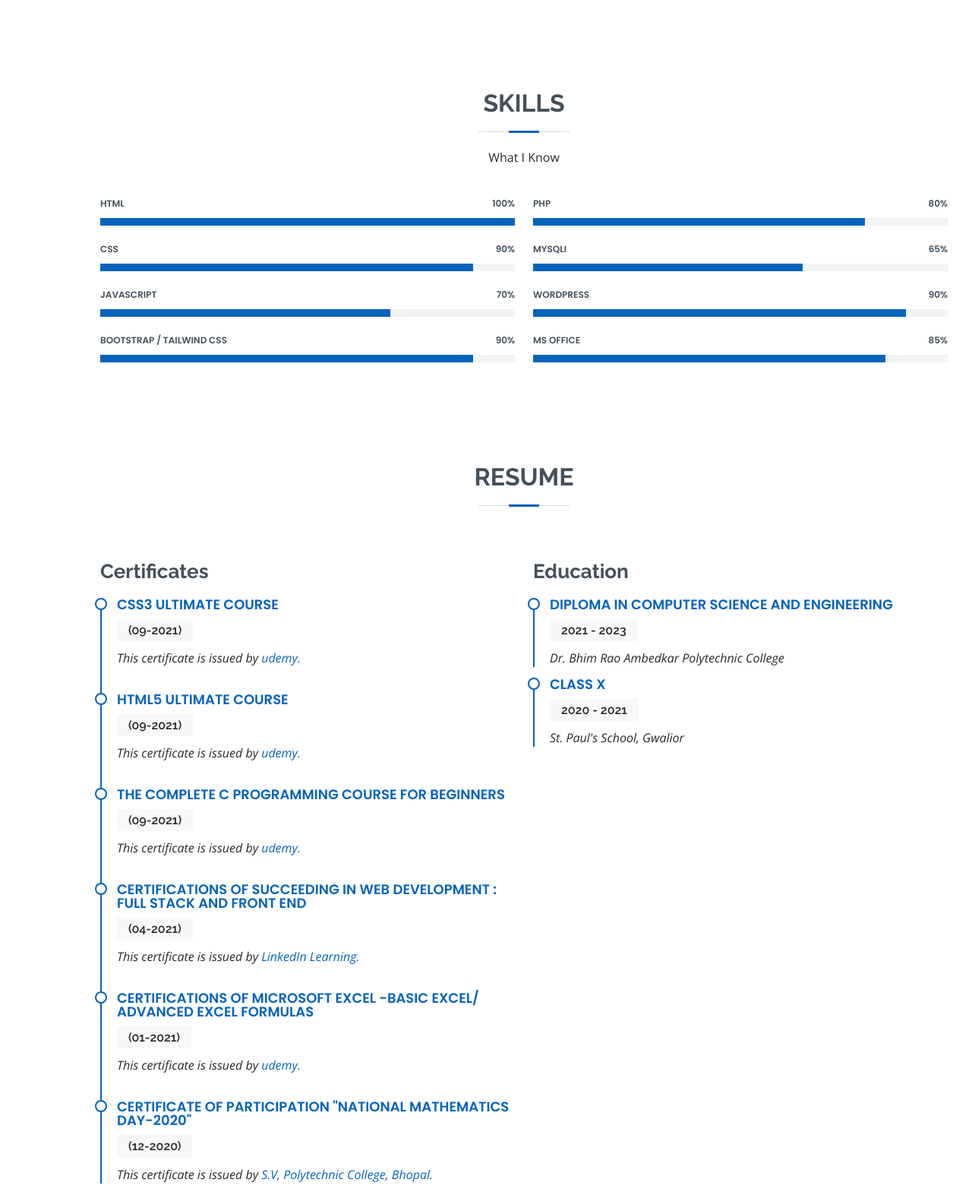
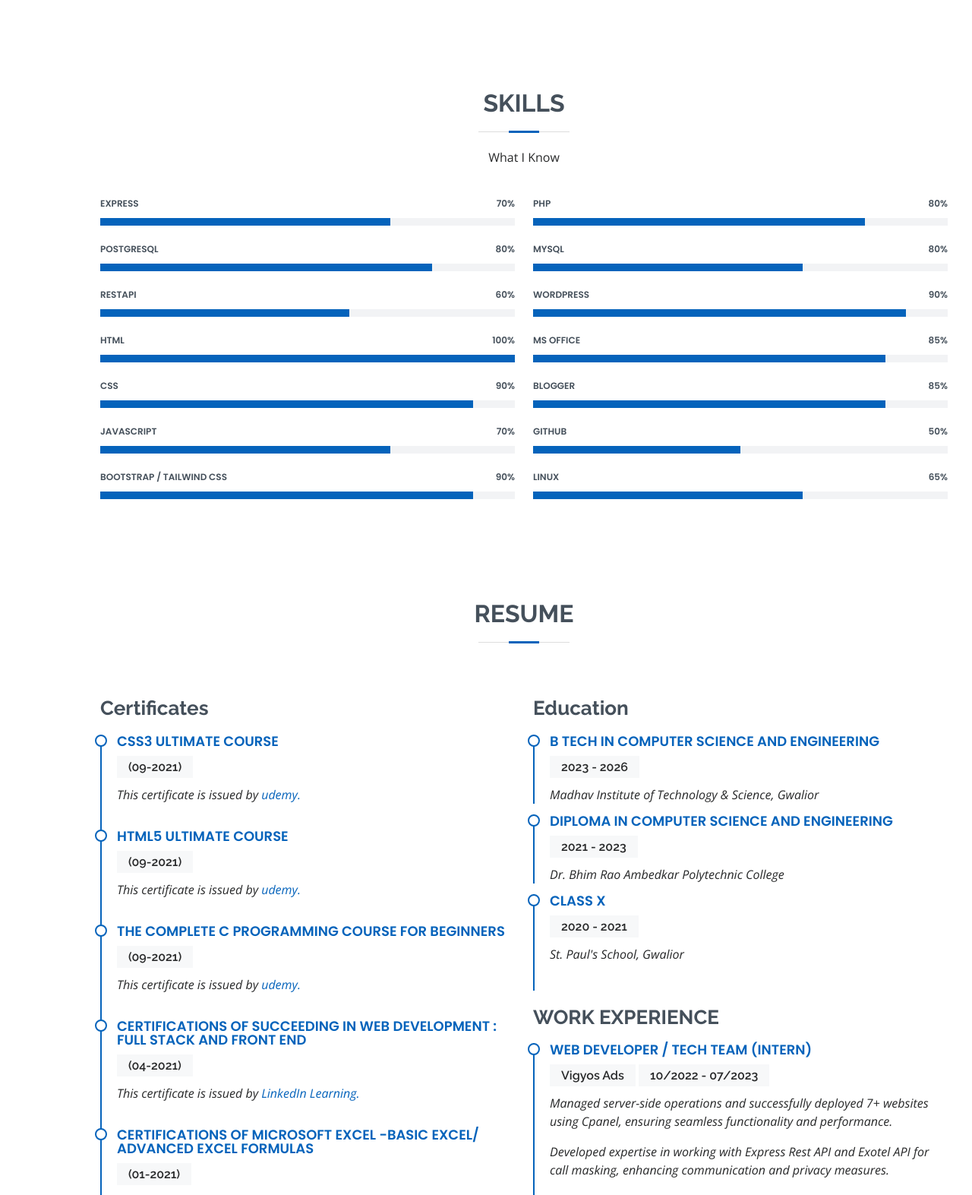
Before and after one commit to Varshneyhars/Portfolio, a plain HTML site: page index.html in a window 1280 px wide. Shown: the part 1227-2800 px from the top of the page at 76% size. Drawn offline with nearby package versions, Linux system fonts and the light colour scheme.

Commit message:
done for the day

```diff
--- a/assets/css/style.css
+++ b/assets/css/style.css
@@ -297,7 +297,7 @@ h6 {
 
 #hero:before {
   content: "";
-  background: rgba(255, 255, 255, 0.863);
+  background: rgba(0, 204, 255, 0.267);
   position: absolute;
   bottom: 0;
   top: 0;
@@ -310,18 +310,18 @@ h6 {
   font-size: 64px;
   font-weight: 700;
   line-height: 56px;
-  color: #45505b;
+  color: #ffffff;
 }
 
 #hero p {
-  color: #45505b;
+  color: #ffffff;
   margin: 15px 0 0 0;
   font-size: 26px;
   font-family: "Poppins", sans-serif;
 }
 
 #hero p span {
-  color: #0563bb;
+  color: #ffffff;
   letter-spacing: 1px;
 }
 
@@ -332,7 +332,7 @@ h6 {
 #hero .social-links a {
   font-size: 24px;
   display: inline-block;
-  color: #45505b;
+  color: #ffffff;
   line-height: 1;
   margin-right: 20px;
   transition: 0.3s;
--- a/index.html
+++ b/index.html
@@ -9,9 +9,6 @@
   <meta content="" name="description">
   <meta content="" name="keywords">
 
-  <!-- Favicons -->
-
-  <!-- Google Fonts -->
   <link
     href="https://fonts.googleapis.com/css?family=Open+Sans:300,300i,400,400i,600,600i,700,700i|Raleway:300,300i,400,400i,500,500i,600,600i,700,700i|Poppins:300,300i,400,400i,500,500i,600,600i,700,700i"
     rel="stylesheet">
@@ -27,12 +24,6 @@
   <!-- Template Main CSS File -->
   <link href="assets/css/style.css" rel="stylesheet">
 
-  <!-- =======================================================
-  * Template Name: MyResume - v4.9.2
-  * Template URL: https://bootstrapmade.com/free-html-bootstrap-template-my-resume/
-  * Author: BootstrapMade.com
-  * License: https://bootstrapmade.com/license/
-  ======================================================== -->
 </head>
 
 <body>
@@ -61,7 +52,7 @@
   <section id="hero" class="d-flex flex-column justify-content-center">
     <div class="container" data-aos="zoom-in" data-aos-delay="100">
       <h1>Harshit Varshney</h1>
-      <p>I'm <span class="typed" data-typed-items="Front-end Developer, Backend Developer"></span></p>
+      <p>I'm <span class="typed" data-typed-items="Front-end Developer, Backend Developer, DeuOps Engineer"></span></p>
       <div class="social-links">
         <a href="https://twitter.com/Hvarshney_01?t=yTUM9X2HjdsgVeHO1Aetjw&s=08" class="twitter"><i
             class="bx bxl-twitter"></i></a>
@@ -104,7 +95,8 @@
                 <ul>
                   <li><i class="bi bi-chevron-right"></i> <strong>Birthday:</strong> <span>11 Dec 2003</span></li>
                   <li><i class="bi bi-chevron-right"></i> <strong>Website:</strong>
-                    <span>varshneyhars.github.io/Portfolio/</span></li>
+                    <span>varshneyhars.github.io/Portfolio/</span>
+                  </li>
                   <li><i class="bi bi-chevron-right"></i> <strong>Phone:</strong> <span>+91 8878629105</span></li>
                   <li><i class="bi bi-chevron-right"></i> <strong>City:</strong> <span>Gwalior, India</span></li>
                 </ul>
@@ -114,15 +106,13 @@
                   <li><i class="bi bi-chevron-right"></i> <strong>Age:</strong> <span>18</span></li>
                   <li><i class="bi bi-chevron-right"></i> <strong>Degree:</strong> <span>Diploma</span></li>
                   <li><i class="bi bi-chevron-right"></i> <strong>Email:</strong>
-                    <span>varshney.harshit@outlook.com</span></li>
+                    <span>varshney.harshit@outlook.com</span>
+                  </li>
                   <!-- <li><i class="bi bi-chevron-right"></i> <strong>Freelance:</strong> <span>Available</span></li> -->
                 </ul>
               </div>
             </div>
-            <!-- <p>
-              Officiis eligendi itaque labore et dolorum mollitia officiis optio vero. Quisquam sunt adipisci omnis et ut. Nulla accusantium dolor incidunt officia tempore. Et eius omnis.
-              Cupiditate ut dicta maxime officiis quidem quia. Sed et consectetur qui quia repellendus itaque neque. Aliquid amet quidem ut quaerat cupiditate. Ab et eum qui repellendus omnis culpa magni laudantium dolores.
-            </p> -->
+
           </div>
         </div>
 
@@ -144,10 +134,38 @@
 
           <div class="col-lg-6">
 
+
+
+              <div class="progress">
+                <span class="skill">Express <i class="val">70%</i></span>
+                <div class="progress-bar-wrap">
+                  <div class="progress-bar" role="progressbar" aria-valuenow="70" aria-valuemin="0"
+                    aria-valuemax="100">
+                  </div>
+                </div>
+              </div>
+
+                <div class="progress">
+                  <span class="skill">Postgresql <i class="val">80%</i></span>
+                  <div class="progress-bar-wrap">
+                    <div class="progress-bar" role="progressbar" aria-valuenow="80" aria-valuemin="0"
+                      aria-valuemax="100">
+                    </div>
+                  </div>
+                </div>
+                <div class="progress">
+                  <span class="skill">RestAPI <i class="val">60%</i></span>
+                  <div class="progress-bar-wrap">
+                    <div class="progress-bar" role="progressbar" aria-valuenow="60" aria-valuemin="0"
+                      aria-valuemax="100">
+                    </div>
+                  </div>
+                </div>
                 <div class="progress">
                   <span class="skill">HTML <i class="val">100%</i></span>
                   <div class="progress-bar-wrap">
-                <div class="progress-bar" role="progressbar" aria-valuenow="100" aria-valuemin="0" aria-valuemax="100">
+                    <div class="progress-bar" role="progressbar" aria-valuenow="100" aria-valuemin="0"
+                      aria-valuemax="100">
                     </div>
                   </div>
                 </div>
@@ -155,7 +173,8 @@
                 <div class="progress">
                   <span class="skill">CSS <i class="val">90%</i></span>
                   <div class="progress-bar-wrap">
-                <div class="progress-bar" role="progressbar" aria-valuenow="90" aria-valuemin="0" aria-valuemax="100">
+                    <div class="progress-bar" role="progressbar" aria-valuenow="90" aria-valuemin="0"
+                      aria-valuemax="100">
                     </div>
                   </div>
                 </div>
@@ -163,14 +182,16 @@
                 <div class="progress">
                   <span class="skill">JavaScript <i class="val">70%</i></span>
                   <div class="progress-bar-wrap">
-                <div class="progress-bar" role="progressbar" aria-valuenow="70" aria-valuemin="0" aria-valuemax="100">
+                    <div class="progress-bar" role="progressbar" aria-valuenow="70" aria-valuemin="0"
+                      aria-valuemax="100">
                     </div>
                   </div>
                 </div>
                 <div class="progress">
                   <span class="skill">Bootstrap / Tailwind CSS<i class="val">90%</i></span>
                   <div class="progress-bar-wrap">
-                <div class="progress-bar" role="progressbar" aria-valuenow="90" aria-valuemin="0" aria-valuemax="100">
+                    <div class="progress-bar" role="progressbar" aria-valuenow="90" aria-valuemin="0"
+                      aria-valuemax="100">
                     </div>
                   </div>
                 </div>
@@ -182,15 +203,17 @@
                 <div class="progress">
                   <span class="skill">PHP <i class="val">80%</i></span>
                   <div class="progress-bar-wrap">
-                <div class="progress-bar" role="progressbar" aria-valuenow="80" aria-valuemin="0" aria-valuemax="100">
+                    <div class="progress-bar" role="progressbar" aria-valuenow="80" aria-valuemin="0"
+                      aria-valuemax="100">
                     </div>
                   </div>
                 </div>
 
                 <div class="progress">
-              <span class="skill">MySqli <i class="val">65%</i></span>
+                  <span class="skill">MySql <i class="val">80%</i></span>
                   <div class="progress-bar-wrap">
-                <div class="progress-bar" role="progressbar" aria-valuenow="65" aria-valuemin="0" aria-valuemax="100">
+                    <div class="progress-bar" role="progressbar" aria-valuenow="65" aria-valuemin="0"
+                      aria-valuemax="100">
                     </div>
                   </div>
                 </div>
@@ -198,14 +221,41 @@
                 <div class="progress">
                   <span class="skill">WordPress <i class="val">90%</i></span>
                   <div class="progress-bar-wrap">
-                <div class="progress-bar" role="progressbar" aria-valuenow="90" aria-valuemin="0" aria-valuemax="100">
+                    <div class="progress-bar" role="progressbar" aria-valuenow="90" aria-valuemin="0"
+                      aria-valuemax="100">
                     </div>
                   </div>
                 </div>
                 <div class="progress">
                   <span class="skill">Ms Office <i class="val">85%</i></span>
                   <div class="progress-bar-wrap">
-                <div class="progress-bar" role="progressbar" aria-valuenow="85" aria-valuemin="0" aria-valuemax="100">
+                    <div class="progress-bar" role="progressbar" aria-valuenow="85" aria-valuemin="0"
+                      aria-valuemax="100">
+                    </div>
+                  </div>
+                </div>
+                <div class="progress">
+                  <span class="skill">Blogger <i class="val">85%</i></span>
+                  <div class="progress-bar-wrap">
+                    <div class="progress-bar" role="progressbar" aria-valuenow="85" aria-valuemin="0"
+                      aria-valuemax="100">
+                    </div>
+                  </div>
+                </div>
+
+                <div class="progress">
+                  <span class="skill">Github <i class="val">50%</i></span>
+                  <div class="progress-bar-wrap">
+                    <div class="progress-bar" role="progressbar" aria-valuenow="50" aria-valuemin="0"
+                      aria-valuemax="100">
+                    </div>
+                  </div>
+                </div>
+                <div class="progress">
+                  <span class="skill">Linux <i class="val">65%</i></span>
+                  <div class="progress-bar-wrap">
+                    <div class="progress-bar" role="progressbar" aria-valuenow="65" aria-valuemin="0"
+                      aria-valuemax="100">
                     </div>
                   </div>
                 </div>
@@ -222,7 +272,7 @@
 
         <div class="section-title">
           <h2>Resume</h2>
-          <!-- <p>Magnam dolores commodi suscipit. Necessitatibus eius consequatur ex aliquid fuga eum quidem. Sit sint consectetur velit. Quisquam quos quisquam cupiditate. Et nemo qui impedit suscipit alias ea. Quia fugiat sit in iste officiis commodi quidem hic quas.</p> -->
+
         </div>
 
         <div class="row">
@@ -286,31 +336,42 @@
 
             <h3 class="resume-title">Education</h3>
             <div class="resume-item  pb-0">
+              <h4>B Tech in Computer Science And Engineering</h4>
+              <h5>2023 - 2026</h5>
+              <p><em>Madhav Institute of Technology & Science, Gwalior</em></p>
+            </div>
+            <div class="resume-item  pb-0">
               <h4>Diploma in Computer Science And Engineering</h4>
               <h5>2021 - 2023</h5>
               <p><em>Dr. Bhim Rao Ambedkar Polytechnic
                   College</em></p>
-              <!-- <p>Qui deserunt veniam. Et sed aliquam labore tempore sed quisquam iusto autem sit. Ea vero voluptatum qui ut dignissimos deleniti nerada porti sand markend</p> -->
             </div>
             <div class="resume-item">
               <h4>Class X</h4>
               <h5>2020 - 2021</h5>
               <p><em>St. Paul's School, Gwalior</em></p>
-              <!-- <p>Quia nobis sequi est occaecati aut. Repudiandae et iusto quae reiciendis et quis Eius vel ratione eius unde vitae rerum voluptates asperiores voluptatem Earum molestiae consequatur neque etlon sader mart dila</p> -->
+
             </div>
-            <!-- <h3 class="resume-title">Interests</h3>
-            <div class="resume-item ">
-              <h4>Brandon Johnson</h4>
-              <p><em>Innovative and deadline-driven Graphic Designer with 3+ years of experience designing and
-                  developing user-centered digital/print marketing material from initial concept to final, polished
-                  deliverable.</em></p>
-              <ul>
-                <li>Portland par 127,Orlando, FL</li>
-                <li>(123) 456-7891</li>
-                <li>alice.barkley@example.com</li>
-              </ul>
-            </div> -->
+            <h3 class="resume-title">WORK EXPERIENCE</h3>
+            <div class="resume-item  pb-0">
+              <h4>Web Developer / Tech Team (intern)</h4>
+              <h5>Vigyos Ads</h5>
+              <h5>10/2022 - 07/2023</h5>
+              <p><em>Managed server-side operations and successfully deployed 7+ websites using Cpanel, ensuring seamless functionality and performance.</em></p>
+              <p><em>Developed expertise in working with Express Rest API and Exotel API for call masking, enhancing communication and privacy measures.</em></p>
+              <p><em>Contributed to the creation and management of fragstalk.in, vigyos.com, vigyoscentercrm.site, and vigyoscenter.com, demonstrating proficiency in website development and maintenance.</em></p>
             </div>
+            <div class="resume-item  pb-0">
+              <h4>Web Developer (Intern)</h4>
+              <h5>Tesla Digital L.L.P.</h5>
+              <h5>01/2022 - 02/2022</h5>
+              <p><em>During my internship, I was responsible for creating websites from scratch. I added new features and made updates to keep the websites modern and user-friendly.</em></p>
+              <p><em>I created 6+ new websites with the help of WordPress.</em></p>
+              <p><em>grow.geteasycart.com [Landing Page, Design and Developed in WordPress].</em></p>
+              <p><em>datalabelify.com [Design and Developed in WordPress].</em></p>
+              <p><em>leads.geteasycart.com [Designed and Developed in WordPress, also created User Login Dashboard].</em></p>
+            </div>
+
         </div>
 
       </div>
```
Lines whose indentation alone changed are shown as unchanged.
